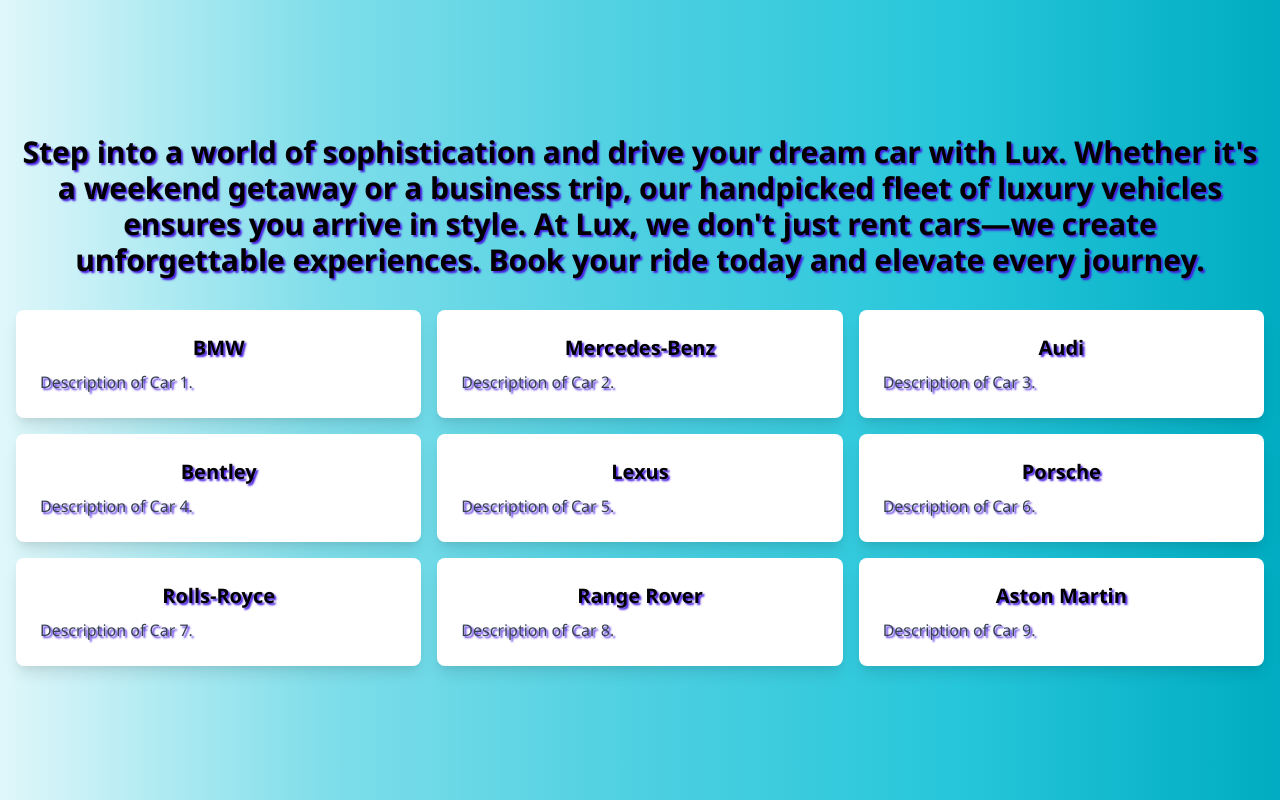
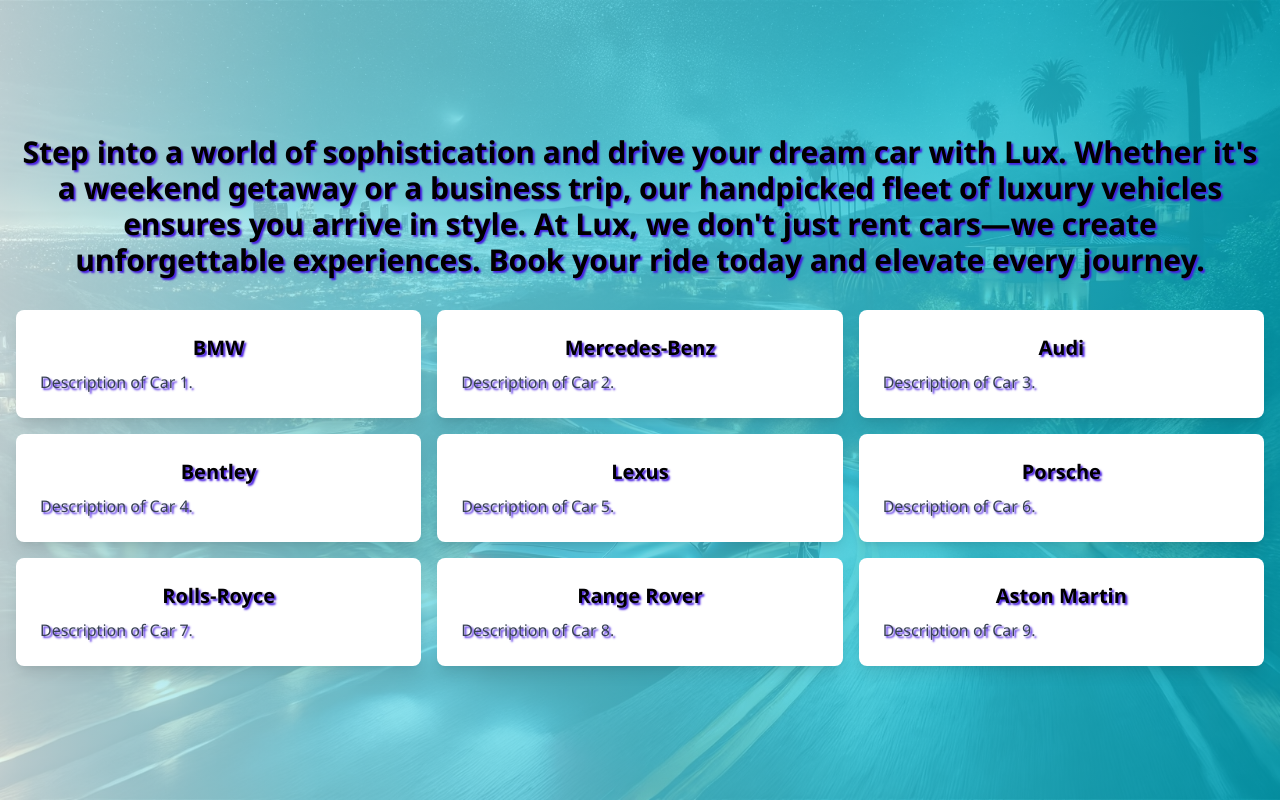
Before and after one commit to jeaq01/lux-Rental, a web app: file index.html in a window 1280 px wide. Run offline with its HTML, style and script files only (its server is not run), Linux system fonts and the light colour scheme.

Commit message:
added background behind the gradient

```diff
--- a/public/css/styles.css
+++ b/public/css/styles.css
@@ -21,24 +21,28 @@
 body {
   font-family: 'Segoe UI', Tahoma, Geneva, Verdana, sans-serif;
   text-shadow: 2px 2px 2px #461be1;
-  background: linear-gradient(to right,
-      #e0f7fa,
+  background:
+    linear-gradient(to right,
+      rgba(224, 247, 250, 0.8),
       /* Light Teal */
-      #80deea,
+      rgba(128, 222, 234, 0.8),
       /* Medium Light Teal */
-      #4dd0e1,
+      rgba(77, 208, 225, 0.8),
       /* Medium Teal */
-      #26c6da,
+      rgba(38, 198, 218, 0.8),
       /* Medium Dark Teal */
-      #00acc1
+      rgba(0, 172, 193, 0.8)
       /* Dark Teal/Blue */
-    );
+    ),
+    url('/public/lux.jpg') no-repeat center center fixed;
+  background-size: cover;
   display: flex;
   justify-content: center;
   align-items: center;
   height: 100vh;
   margin: 0;
 }
+
 
 .login-container {
   background-color: #ffffff;
@@ -87,7 +91,10 @@
 }
 
 .shadowed-image {
-  width: 300px; /* Adjust the size of the image as needed */
-  box-shadow: 10px 10px 30px rgba(0, 0, 0, 0.5); /* Horizontal, Vertical, Blur, Spread, Color */
-  border-radius: 8px; /* Optional: Add rounded corners to the image */
+  width: 300px;
+  /* Adjust the size of the image as needed */
+  box-shadow: 10px 10px 30px rgba(0, 0, 0, 0.5);
+  /* Horizontal, Vertical, Blur, Spread, Color */
+  border-radius: 8px;
+  /* Optional: Add rounded corners to the image */
 }
```
Also changed, not shown: public/lux.jpg (added).
